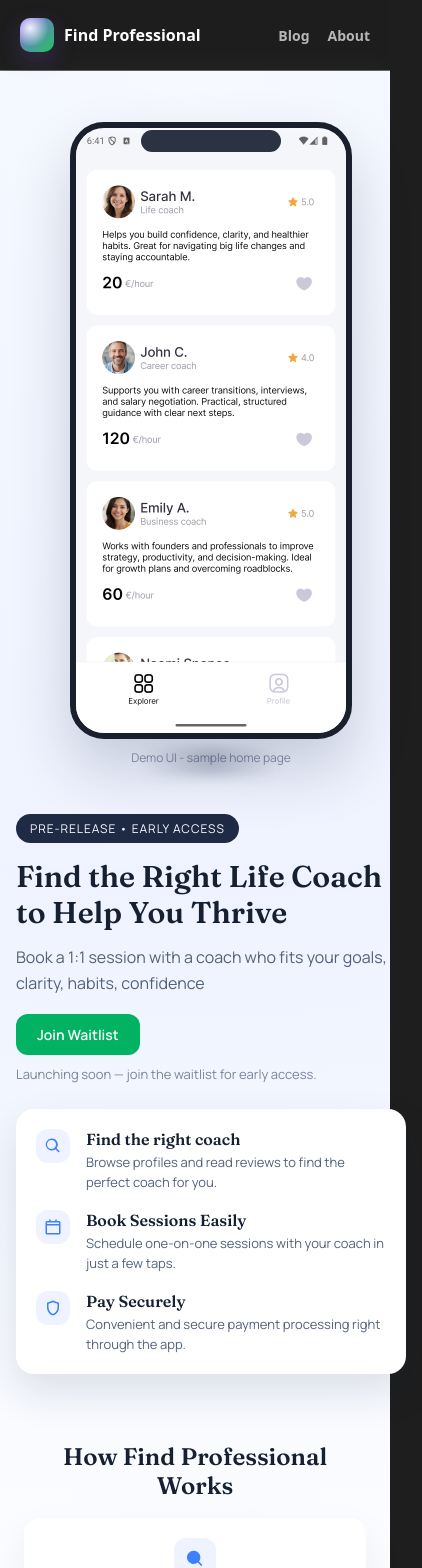
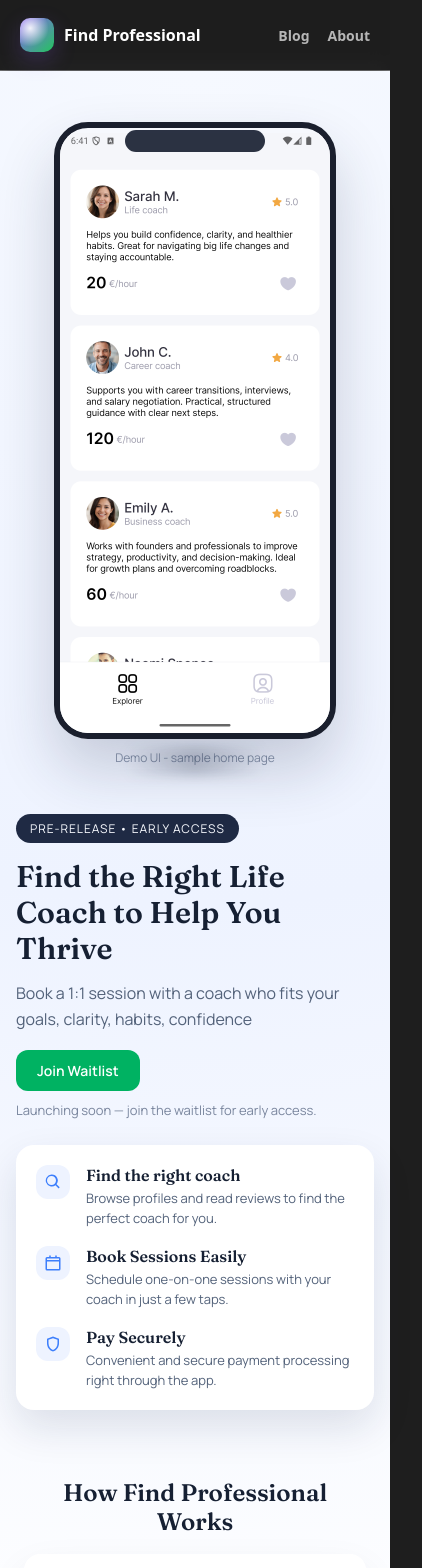
Before and after one commit to hulkdx/sabajafarzadeh.com, a React app: page /findprofessional in a window 390 px wide. Shown: the top 1568 px of the page, 422 px wide, since content can reach past the window. Built offline with nearby package versions, Linux system fonts and the light colour scheme.

Commit message:
Updated horizontal issue

```diff
--- a/src/components/pages/findprofessional/FindProfessionalPage.css
+++ b/src/components/pages/findprofessional/FindProfessionalPage.css
@@ -1,6 +1,6 @@
 @import url('https://fonts.googleapis.com/css2?family=Fraunces:wght@500;600;700&family=Manrope:wght@400;500;600&display=swap');
 
-.page-content.find-professional-page {
+.find-professional-page {
   display: flex;
   flex-direction: column;
   align-items: stretch;
@@ -114,7 +114,7 @@
   align-items: start;
 }
 
-.fp-feature + .fp-feature {
+.fp-feature+.fp-feature {
   margin-top: 18px;
 }
 
@@ -271,6 +271,7 @@
     opacity: 0;
     transform: translateY(12px);
   }
+
   to {
     opacity: 1;
     transform: translateY(0);
@@ -292,9 +293,25 @@
 }
 
 @media (max-width: 720px) {
+  html body {
+    /* max-width: 100%; */
+    overflow-x: hidden;
+  }
+
   .fp-hero {
-    padding: 52px 16px 32px;
+    padding: 52px 0px 32px;
   }
+
+  .fp-cta {
+    margin-left: 16px;
+    margin-right: 16px;
+  }
+
+  .fp-hero-copy {
+    padding-left: 16px;
+    padding-right: 16px;
+  }
+
 
   .fp-hero-copy h1 {
     font-size: 30px;
@@ -304,10 +321,9 @@
     grid-template-columns: 1fr;
   }
 
-  .fp-hero-actions {
-    flex-direction: column;
-    align-items: flex-start;
-  }
+    .fp-hero-visual {
+      order: -1;
+    }
 }
 
 .fp-phone-notch {
--- a/src/components/pages/findprofessional/FindProfessionalPage.jsx
+++ b/src/components/pages/findprofessional/FindProfessionalPage.jsx
@@ -4,7 +4,7 @@ import './FindProfessionalPage.css';
 
 function FindProfessionalPage() {
   return (
-    <div className="page-content find-professional-page">
+    <div className="find-professional-page">
       <section className="fp-hero" id="waitlist">
         <div className="fp-hero-inner">
           <div className="fp-hero-copy">
```
